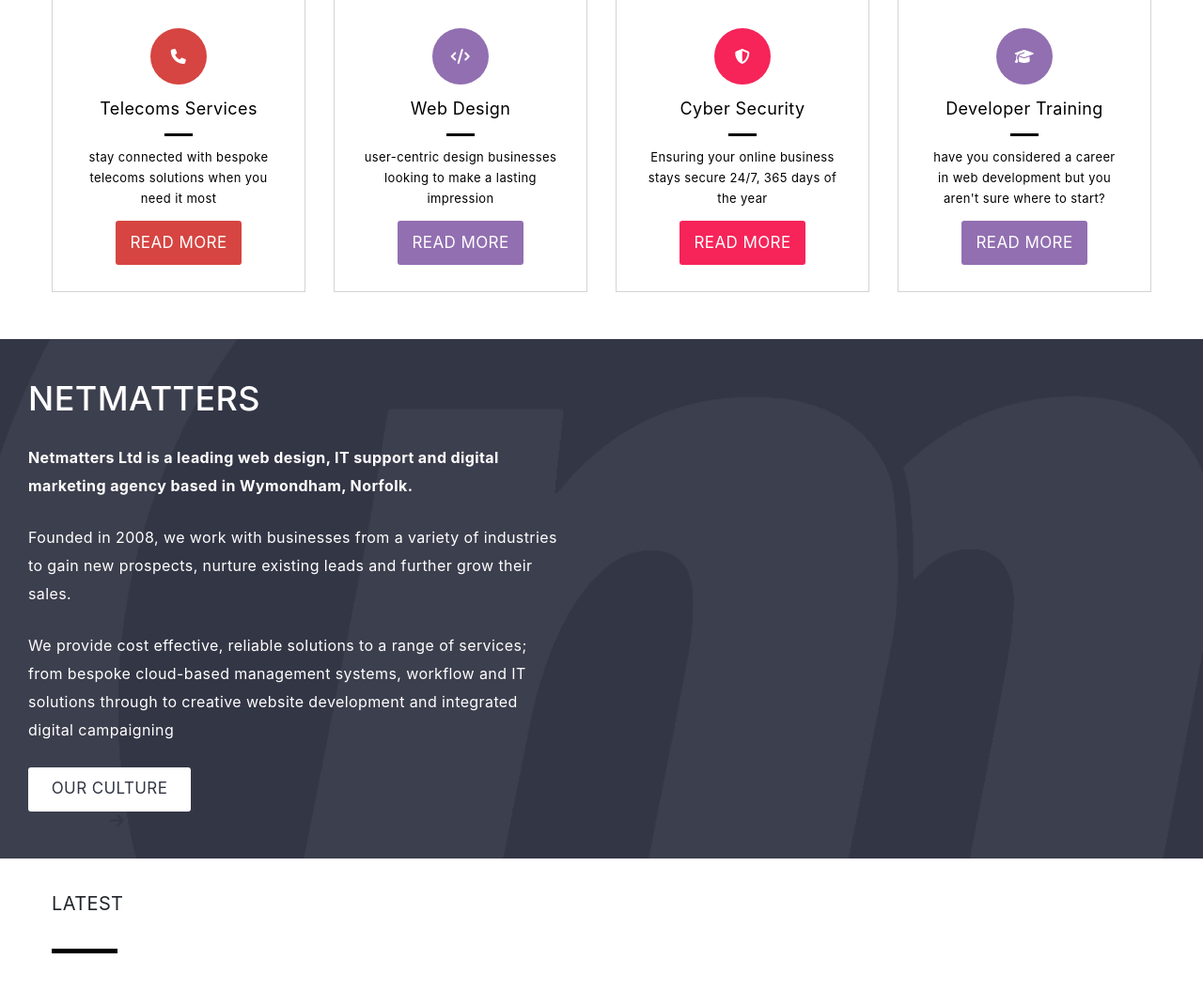
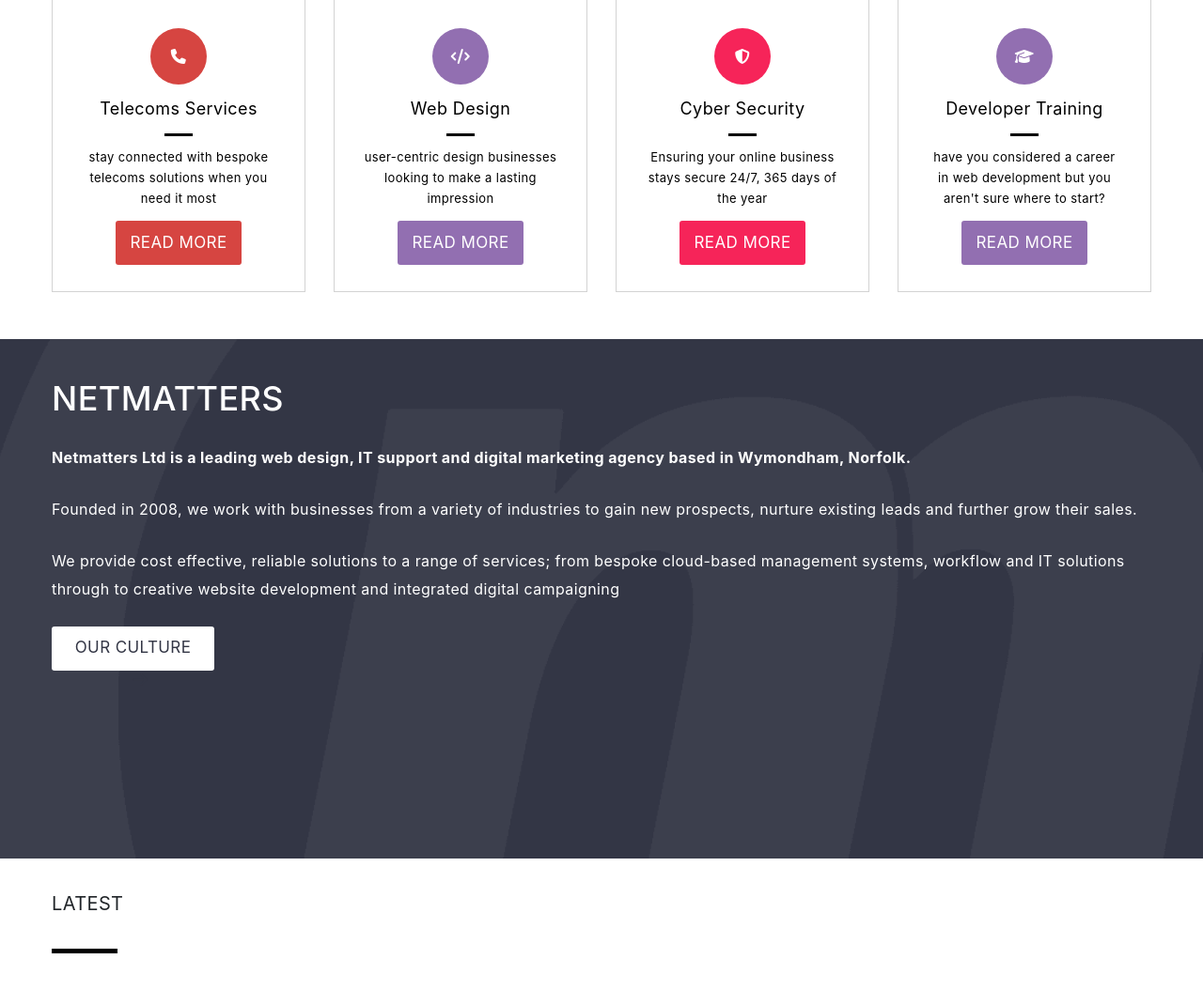
Before and after one commit to Gammage/PHP_JS_HTML_CSS_reflection, a PHP site: page / in a window 1280 px wide. Shown: the part 1300-2354 px from the top of the page at 94% size. Run offline with PHP 8.4, Linux system fonts and the light colour scheme; some libraries are stand-ins or nearby versions.

Commit message:
Margin updated on netmatters culture section!
Forgot to include this as advised

```diff
--- a/SCSS/styles.css
+++ b/SCSS/styles.css
@@ -1821,8 +1821,7 @@ header .nav_menu {
   }
   .background_culture .content {
     height: 453px;
-    width: 600px;
-    margin-left: 15px;
+    width: 1200px;
   }
   .latest_breakpoint {
     width: 1170px;
--- a/SCSS/styles.scss
+++ b/SCSS/styles.scss
@@ -1517,8 +1517,8 @@ header {
 
         .content {
             height: 453px;
-            width: 600px;
-            margin-left: 15px;
+            width: 1200px;
+            // margin: 0 auto;
         }
     }
 
```
Also changed, not shown: 1 other file.
